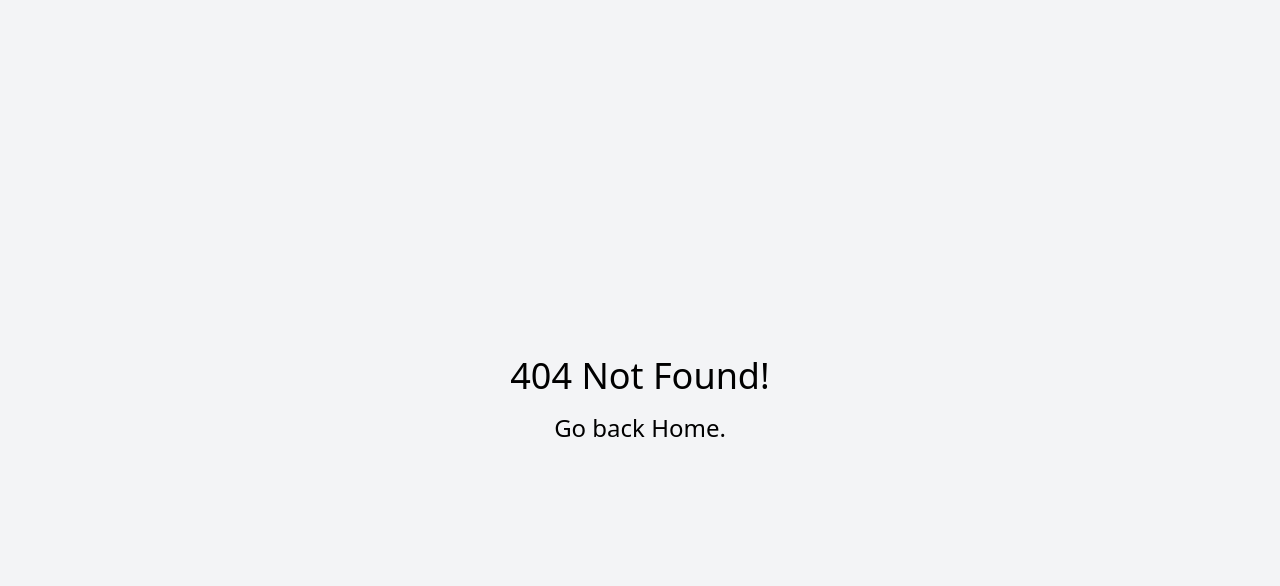
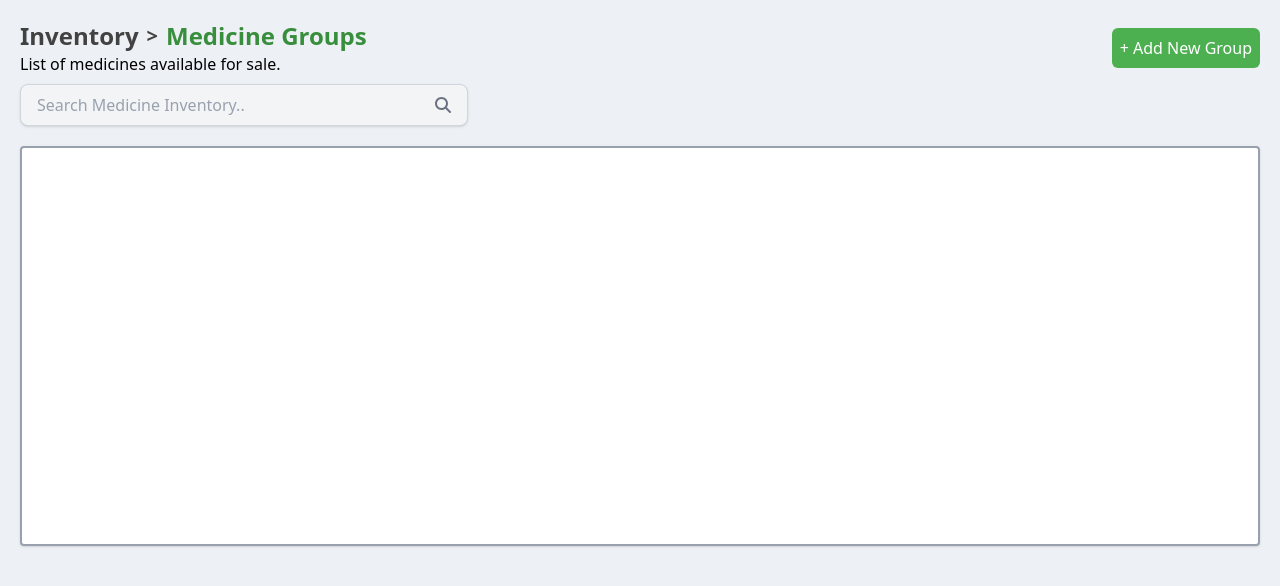
Before and after one commit to drchhhhhh/Prescripto, a React (Vite) app in the folder frontend/: page /inventory/item-groups in a window 1280 px wide. Before the commit this address had no page. Shown: the top 586 px of the page. Built offline with nearby package versions, Linux system fonts and the light colour scheme.

Commit message:
Add Inventory Groups

```diff
--- /dev/null
+++ b/frontend/src/components/Inventory/InvGroupComp.tsx
@@ -0,0 +1,11 @@
+import React from 'react'
+
+const InvGroupComp = () => {
+  return (
+    <div>
+
+    </div>
+  )
+}
+
+export default InvGroupComp
--- a/frontend/src/main.tsx
+++ b/frontend/src/main.tsx
@@ -9,6 +9,7 @@ import InventoryItems from './pages/Inventory/InventoryItems.tsx'
 import InventoryAddMedicine from './pages/Inventory/InventoryAddMedicine.tsx'
 import TransactionForm from './pages/Transaction/TransactionLog.tsx'
 import TransactionHistory from './pages/Transaction/TransactionHistory.tsx'
+import InventoryGroups from './pages/Inventory/InventoryGroups.tsx'
 
 const router = createBrowserRouter([
   {
@@ -33,6 +34,10 @@ const router = createBrowserRouter([
     element: <InventoryAddMedicine />,
   },
   {
+    path: '/inventory/item-groups',
+    element: <InventoryGroups />,
+  },
+  {
     path: '/transaction/log',
     element: <TransactionForm />,
   },
--- a/frontend/src/pages/Inventory/Inventory.tsx
+++ b/frontend/src/pages/Inventory/Inventory.tsx
@@ -10,7 +10,8 @@ const InventoryPage = () => {
                 <h1 className='text-darkGray text-2xl font-bold'>Inventory</h1>
                 <h3>List of medicines available for sale.</h3>
             </div>
-            <Link className='bg-primaryGreen rounded-md p-2 text-cleanWhite cursor-pointer hover:bg-darkGreen ease-in duration-100' to="/inventory/item-list/add">+ Add New Item</Link>
+            {/* Add a popup form for Group Creation */}
+            <button className='bg-primaryGreen rounded-md p-2 text-cleanWhite cursor-pointer hover:bg-darkGreen ease-in duration-100'>+ Add New Item</button>
         </section>
 
         <section className="flex flex-row gap-5 mt-15">
@@ -18,27 +19,27 @@ const InventoryPage = () => {
                 <AiOutlineMedicineBox className='text-blueBorder text-6xl mt-2'/>
                 {/* ADD A COUNTER HERE HOW MANY MEDICINES ARE AVAILABLE */}
                 <h1 className="text-xl">Medicines Available</h1>
-                <button className="bg-lightBlue w-full p-1 border-t-2 border-blueBorder rounded-b-sm cursor-pointer hover:bg-lightBlue-dark ease-in duration-100">
+                <Link to="/inventory/item-list" className="bg-lightBlue text-center w-full p-1 border-t-2 border-blueBorder rounded-b-sm cursor-pointer hover:bg-lightBlue-dark ease-in duration-100">
                     View Full List »
-                </button>
+                </Link>
             </div>
 
             <div className="flex flex-col bg-cleanWhite w-72 h-48 shadow rounded-sm border-greenBorder border-2 items-center justify-between">
                 <AiOutlineMedicineBox className='text-greenBorder text-6xl mt-2'/>
                 {/* ADD A COUNTER HERE HOW MANY GROUPS */}
                 <h1 className="text-xl">Medicine Groups</h1>
-                <button className="bg-mintGreen w-full p-1 border-t-2 border-greenBorder rounded-b-sm cursor-pointer hover:bg-mintGreen-dark ease-in duration-100">
+                <Link to="/inventory/item-groups" className="bg-mintGreen text-center w-full p-1 border-t-2 border-greenBorder rounded-b-sm cursor-pointer hover:bg-mintGreen-dark ease-in duration-100">
                     View Groups »
-                </button>
+                </Link>
             </div>
 
             <div className="flex flex-col bg-cleanWhite w-72 h-48 shadow rounded-sm border-redBorder border-2 items-center justify-between">
                 <MdOutlineWarningAmber className='text-redBorder text-6xl mt-2'/>
                 {/* ADD COUNTER MEDICINE SHORTAGE */}
                 <h1 className="text-xl">Medicine Shortage</h1>
-                <button className="bg-peach w-full p-1 border-t-2 border-redBorder rounded-b-sm cursor-pointer hover:bg-peach-dark ease-in duration-100">
+                <Link to="/inventory/" className="bg-peach text-center w-full p-1 border-t-2 border-redBorder rounded-b-sm cursor-pointer hover:bg-peach-dark ease-in duration-100">
                     Resolve Now »
-                </button>
+                </Link>
             </div>
         </section>
     </main>
--- /dev/null
+++ b/frontend/src/pages/Inventory/InventoryGroups.tsx
@@ -0,0 +1,49 @@
+import React from 'react'
+import { Link } from 'react-router'
+import { FaMagnifyingGlass } from "react-icons/fa6";
+
+const InventoryGroups = () => {
+  return (
+    <main className="bg-primaryBG w-full min-h-screen p-5">
+            {/* Top Section */}
+            <section className='w-full flex flex-row justify-between items-center'>
+                <div className="flex flex-col">
+                    <div className="flex flex-row gap-2 items-center">
+                        <Link className='text-darkGray text-2xl font-bold' to="/inventory">Inventory</Link>
+                        <h1 className='text-darkGray text-xl font-bold'>{'>'}</h1>
+                        <h1 className='text-darkGreen text-2xl font-bold'>Medicine Groups </h1> {/* Add a counter of how many medicines are in the inv */}
+                    </div>
+                    <h3>List of medicines available for sale.</h3>
+                </div>
+                <Link className='bg-primaryGreen rounded-md p-2 text-cleanWhite cursor-pointer hover:bg-darkGreen ease-in duration-100' to="/inventory/item-list/add">+ Add New Group</Link>
+            </section>
+
+            {/* Search and Filter Section */}
+            <section className='flex flex-row justify-between items-center mt-2'>
+                <form // onSubmit={handleSearch}
+                    className="flex items-center w-full max-w-md bg-gray-100 border border-gray-300 rounded-lg px-4 py-2 shadow-sm" >
+                    <input
+                        type="text"
+                        // value={query}
+                        // onChange={(e) => setQuery(e.target.value)}
+                        placeholder="Search Medicine Inventory.."
+                        className="flex-grow bg-transparent focus:outline-none text-gray-700 placeholder-gray-400"
+                    />
+                    <button type="submit" className="text-gray-500 hover:text-gray-700 transition" aria-label="Search" >
+                        <FaMagnifyingGlass />
+                    </button>
+                </form>
+            </section>
+
+            {/* Groups Display Section */}
+            <section className='flex flex-col shadow bg-cleanWhite rounded-sm border-2 border-gray-400 w-full h-100 mt-5'>
+                {/* I think need ng table here but I still don't know cuz may dynamic tayo need magaadd yugn items */}
+                <div>
+                    {/* Table Header with clickable cols to sort the items respectively */}
+                </div>
+            </section>
+        </main>
+  )
+}
+
+export default InventoryGroups
```
